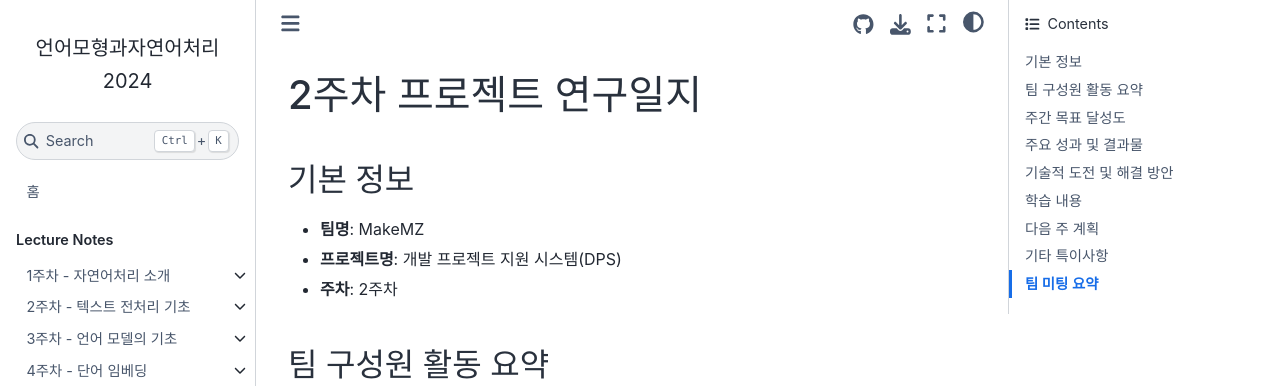
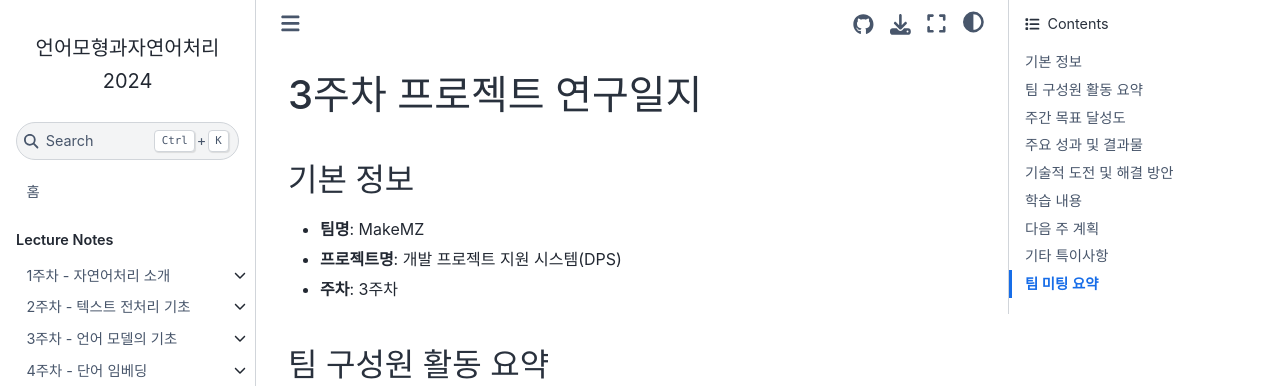
Before and after one commit to entelecheia/intronlp-2024, a Jupyter Book: the page built from book/ko/projects/team1/research-note-3week-01.md, in a window 1280 px wide and 900 px high. Shown: the top 386 px of the window. Built offline with Jupyter Book 1.0.4 settings and Sphinx 7.4.7 and the Sphinx Book theme 1.1.4, drawn with Linux system fonts in a browser that asks for light colours; pages that are not in the unit, such as notebooks, are missing from menus.

Commit message:
update research note

```diff
--- a/book/ko/projects/team1/research-note-3week-01.md
+++ b/book/ko/projects/team1/research-note-3week-01.md
@@ -1,10 +1,10 @@
-# 2주차 프로젝트 연구일지
+# 3주차 프로젝트 연구일지
 
 ## 기본 정보
 
 - **팀명**: MakeMZ
 - **프로젝트명**: 개발 프로젝트 지원 시스템(DPS)
-- **주차**: 2주차
+- **주차**: 3주차
 
 ## 팀 구성원 활동 요약
 
```
